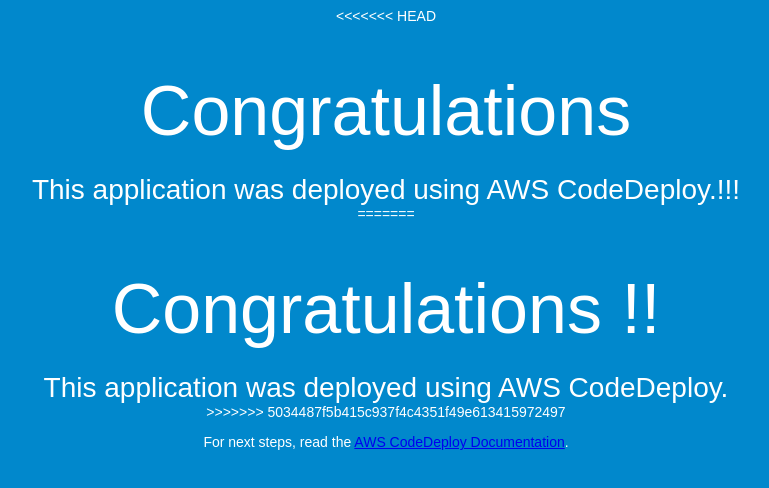
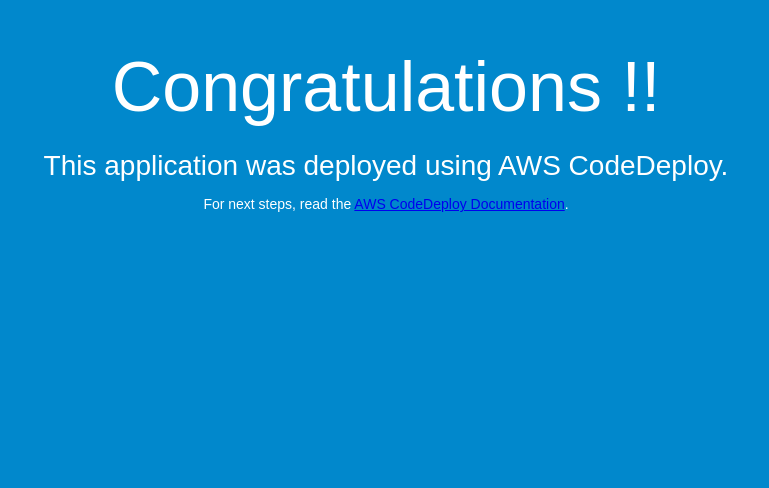
Before and after one commit to rakeshpb90/demo, a plain HTML site: page index.html in a window 1280 px wide. Shown: the whole page, without its empty margins (254-1023 px from the left). Drawn offline with Linux system fonts and the light colour scheme.

Commit message:
Second commit

```diff
--- a/index.html
+++ b/index.html
@@ -26,13 +26,8 @@
 </head>
 <body>
   <div align="center">
-<<<<<<< HEAD
-    <h1>Congratulations</h1>
-    <h2>This application was deployed using AWS CodeDeploy.!!!</h2>
-=======
     <h1>Congratulations !!</h1>
     <h2>This application was deployed using AWS CodeDeploy.</h2>
->>>>>>> 5034487f5b415c937f4c4351f49e613415972497
     <p>For next steps, read the <a href="http://aws.amazon.com/documentation/codedeploy">AWS CodeDeploy Documentation</a>.</p>
   </div>
 </body>
```
